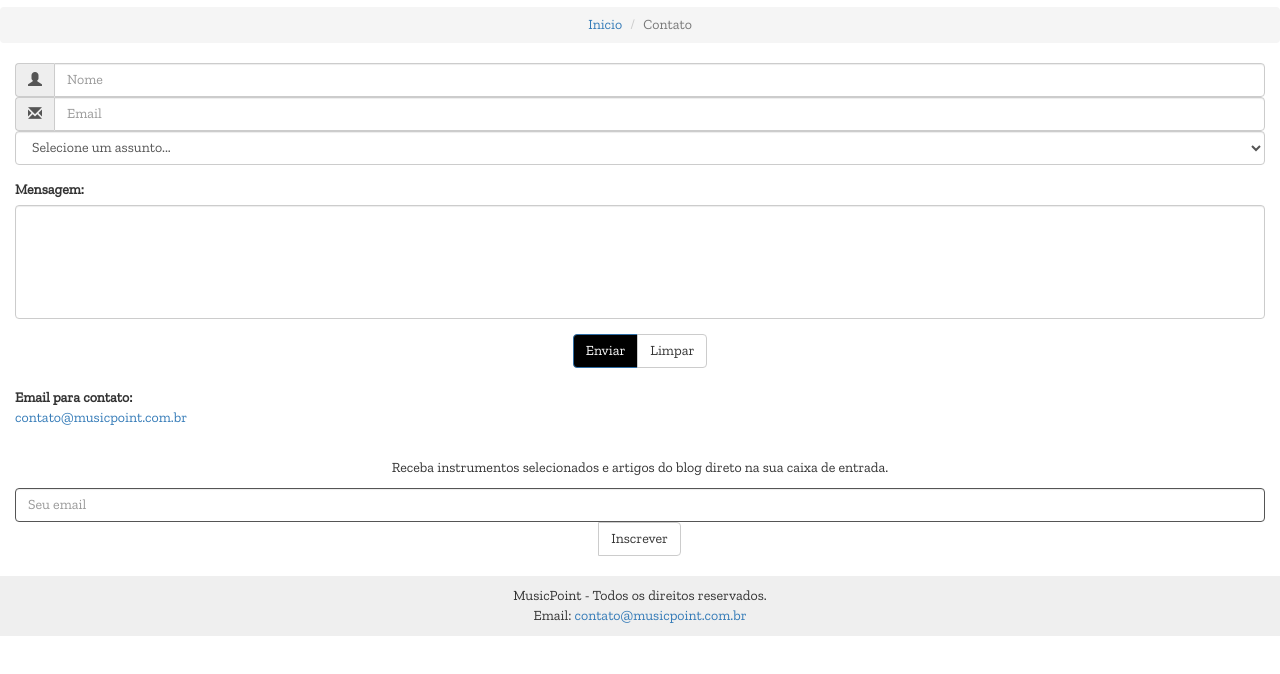
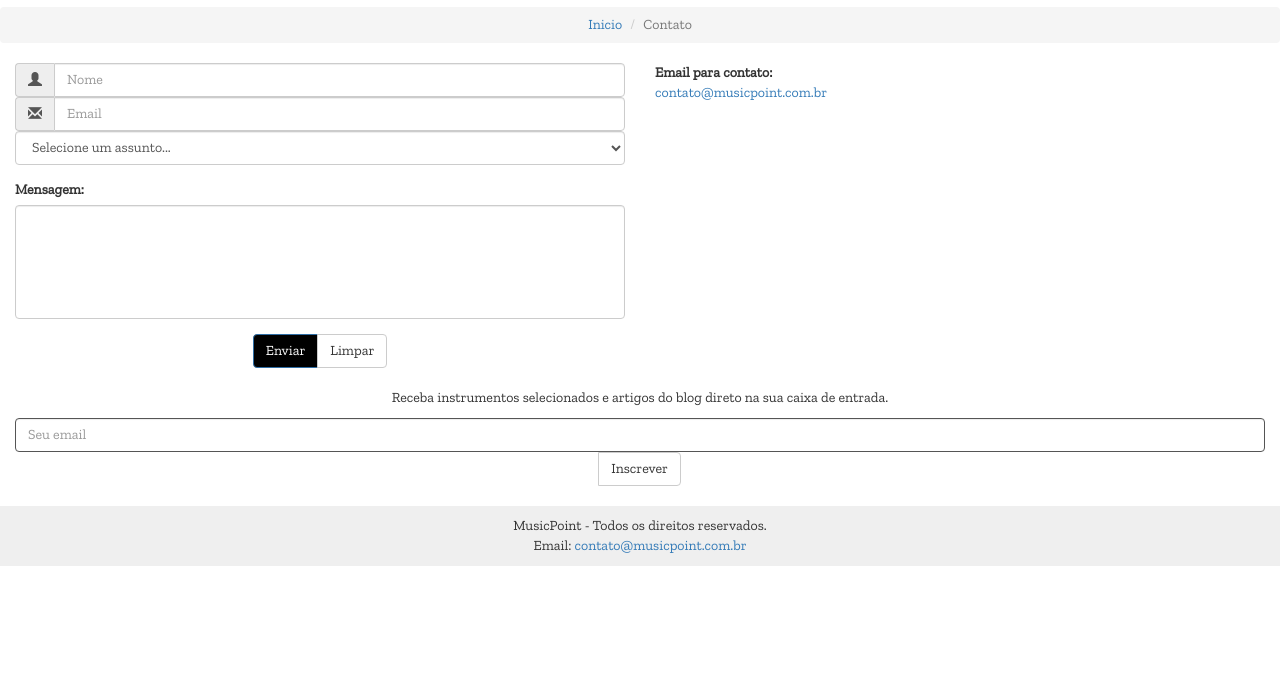
Before and after one commit to waltersfilho/htmlejcm, a plain HTML site: page contato.html in a window 1280 px wide. Shown: the part 114-788 px from the top of the page. Drawn offline with nearby package versions, Linux system fonts and the light colour scheme.

Commit message:
two cols in page 'contato'

```diff
--- a/contato.html
+++ b/contato.html
@@ -42,8 +42,10 @@
     </ol>
 
 	<div class="container-fluid">
+		<div class="row">
+			<div class="col-md-6 col-xs-12">
+				<div class="form">
 					<form>
-			<div class="form">
 						<div class="input-group">
 							<span class="input-group-addon" id="nome"><i class="glyphicon glyphicon-user"></i></span>
 							<input type="text" class="form-control" placeholder="Nome" aria-describedby="nome" required>
@@ -68,13 +70,14 @@
 						  <button type="submit" class="btn btn-primary black-background white">Enviar</button>
 						  <button type="reset" class="btn btn-default">Limpar</button>
 						</div></center>
+					</form>
 				</div>
-		</form>
-		<br>
-		<p>
+			</div>
+			<div class="col-md-6 col-xs-12">
 				<strong> Email para contato: </strong><br>
 				<span> <a href="email:contato@musicpoint.com.br"> contato@musicpoint.com.br </a> </span>
-		</p>
+			</div>
+		</div>
 	</div>
 
 	<br>
```
Also changed, not shown: cordas.html (+4 -0 lines), percussao.html (+4 -0 lines), sopro.html (+4 -0 lines). Lines whose indentation alone changed are shown as unchanged.
